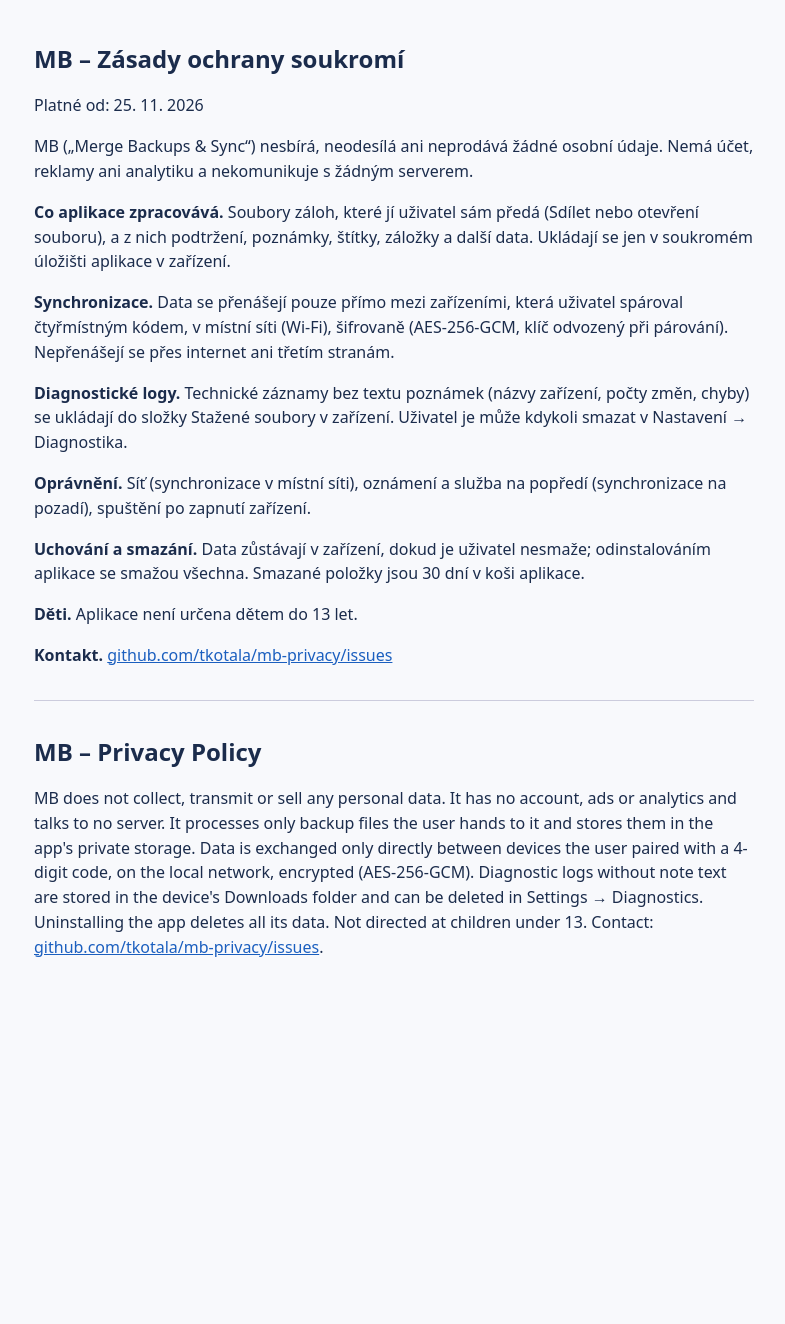
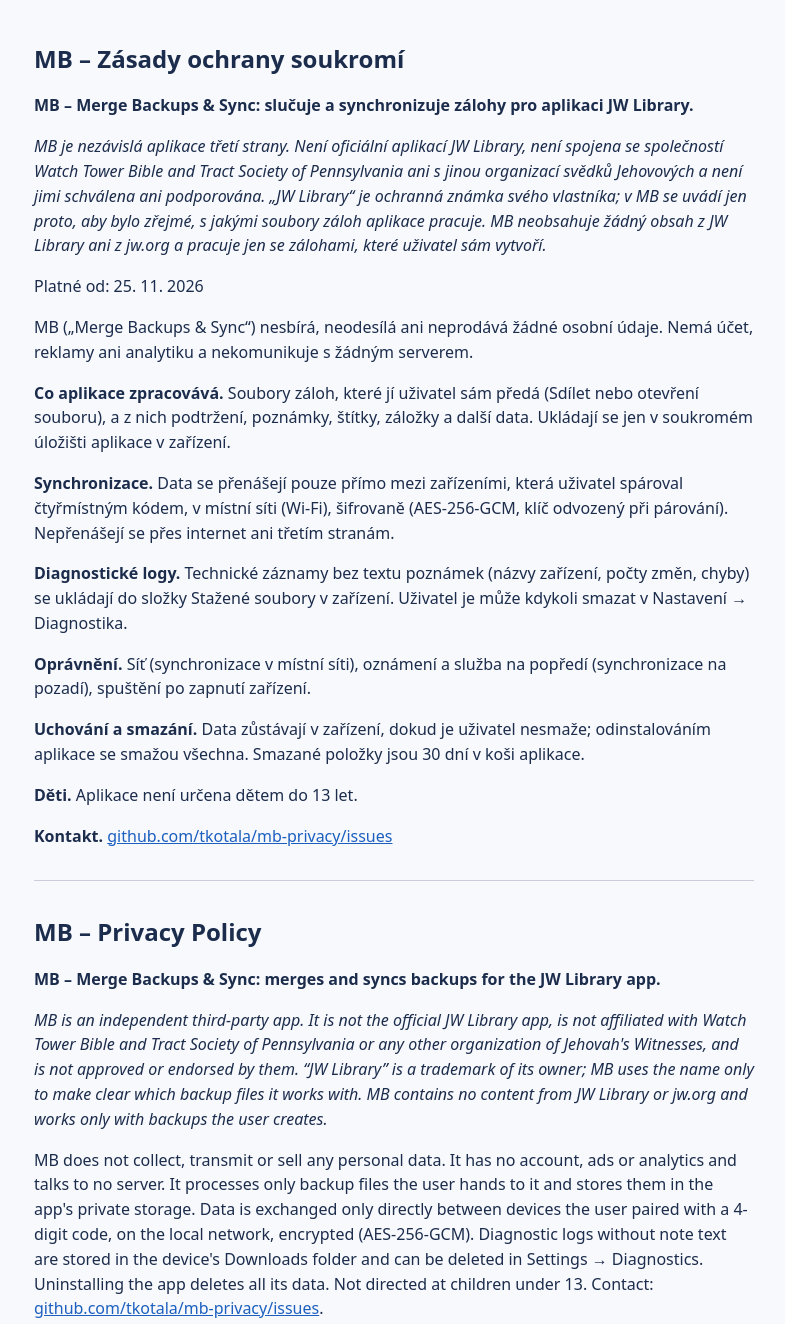
Before and after one commit to tkotala/mb-privacy, a plain HTML site: page index.html in a window 1280 px wide. Shown: the whole page, without its empty margins (246-1031 px from the left). Before the commit the page ends 1000 px from the top, so only its background shows below. Drawn offline with Linux system fonts and the light colour scheme.

Commit message:
Slogan and full disclaimer

```diff
--- a/index.html
+++ b/index.html
@@ -1,8 +1,10 @@
 <!doctype html><html lang="cs"><head><meta charset="utf-8"><meta name="viewport" content="width=device-width,initial-scale=1">
-<title>MB – Zásady ochrany soukromí / Privacy Policy</title>
+<title>MB – Merge Backups &amp; Sync: zálohy pro aplikaci JW Library – zásady ochrany soukromí</title>
 <style>body{font-family:system-ui,sans-serif;max-width:720px;margin:0 auto;padding:24px 16px;line-height:1.55;color:#1b2c4c;background:#f8f9fc}h1{font-size:1.5em}hr{margin:32px 0;border:0;border-top:1px solid #ccd}a{color:#1b5fbf}@media(prefers-color-scheme:dark){body{background:#10141b;color:#e3e7ef}a{color:#8db8ff}}</style>
 </head><body>
 <h1>MB – Zásady ochrany soukromí</h1>
+<p><strong>MB – Merge Backups & Sync: slučuje a synchronizuje zálohy pro aplikaci JW Library.</strong></p>
+<p><em>MB je nezávislá aplikace třetí strany. Není oficiální aplikací JW Library, není spojena se společností Watch Tower Bible and Tract Society of Pennsylvania ani s jinou organizací svědků Jehovových a není jimi schválena ani podporována. „JW Library“ je ochranná známka svého vlastníka; v MB se uvádí jen proto, aby bylo zřejmé, s jakými soubory záloh aplikace pracuje. MB neobsahuje žádný obsah z JW Library ani z jw.org a pracuje jen se zálohami, které uživatel sám vytvoří.</em></p>
 <p>Platné od: 25. 11. 2026</p>
 <p>MB („Merge Backups & Sync“) nesbírá, neodesílá ani neprodává žádné osobní údaje. Nemá účet, reklamy ani analytiku a nekomunikuje s žádným serverem.</p>
 <p><strong>Co aplikace zpracovává.</strong> Soubory záloh, které jí uživatel sám předá (Sdílet nebo otevření souboru), a z nich podtržení, poznámky, štítky, záložky a další data. Ukládají se jen v soukromém úložišti aplikace v zařízení.</p>
@@ -14,5 +16,7 @@
 <p><strong>Kontakt.</strong> <a href="https://github.com/tkotala/mb-privacy/issues">github.com/tkotala/mb-privacy/issues</a></p>
 <hr>
 <h1>MB – Privacy Policy</h1>
+<p><strong>MB – Merge Backups & Sync: merges and syncs backups for the JW Library app.</strong></p>
+<p><em>MB is an independent third-party app. It is not the official JW Library app, is not affiliated with Watch Tower Bible and Tract Society of Pennsylvania or any other organization of Jehovah's Witnesses, and is not approved or endorsed by them. “JW Library” is a trademark of its owner; MB uses the name only to make clear which backup files it works with. MB contains no content from JW Library or jw.org and works only with backups the user creates.</em></p>
 <p>MB does not collect, transmit or sell any personal data. It has no account, ads or analytics and talks to no server. It processes only backup files the user hands to it and stores them in the app's private storage. Data is exchanged only directly between devices the user paired with a 4-digit code, on the local network, encrypted (AES-256-GCM). Diagnostic logs without note text are stored in the device's Downloads folder and can be deleted in Settings → Diagnostics. Uninstalling the app deletes all its data. Not directed at children under 13. Contact: <a href="https://github.com/tkotala/mb-privacy/issues">github.com/tkotala/mb-privacy/issues</a>.</p>
 </body></html>
```
Also changed, not shown: 1 other file.
